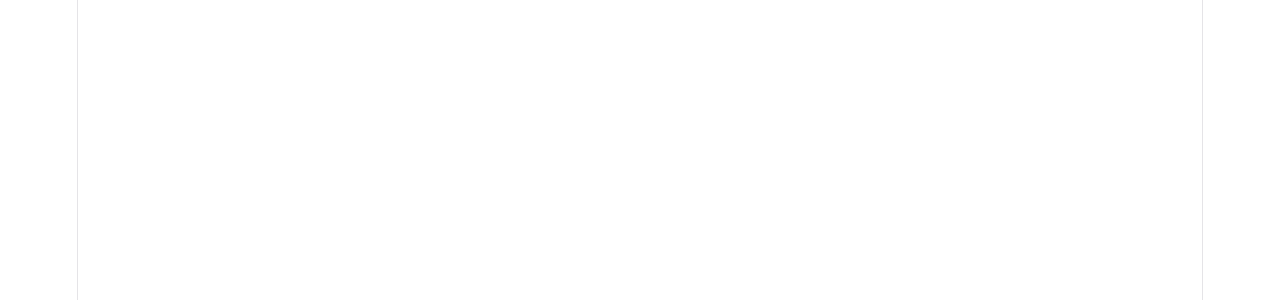
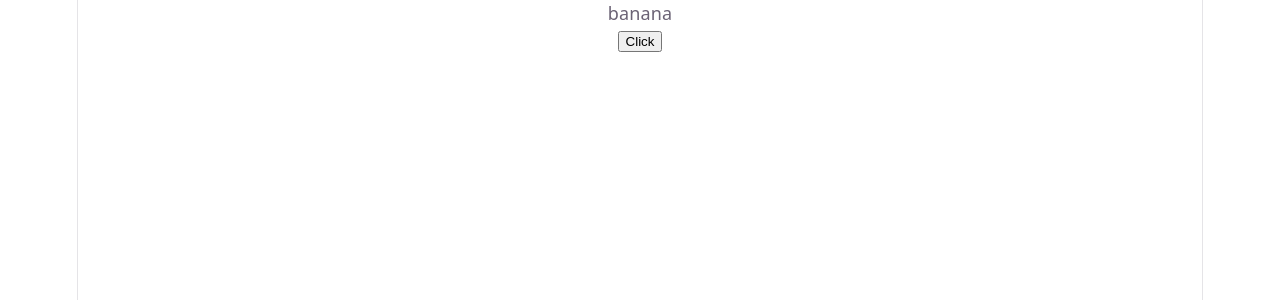
Before and after one commit to rohit-chauhan007/React-JS, a React (Vite) app in the folder ArrayStates/: page / in a window 1280 px wide. Shown: the top 300 px of the page. Built offline with nearby package versions, Linux system fonts and the light colour scheme.

Commit message:
Array pass In state

```diff
--- a/ArrayStates/src/App.jsx
+++ b/ArrayStates/src/App.jsx
@@ -1,19 +1,31 @@
-import { useState } from 'react'
+import { use, useState } from 'react'
 
 import './App.css'
 
 function App() {
  const [arr,setArray] = useState(["banana"])
 
- const CallArr = () => {
-    setArray(...arr,"apple");
+ const Arr = () => {
+  setArray((prevArr)=>{
+    return [...prevArr,"apple"];
+  })
+  console.log(arr);
+
  }
-
-  return (
+ function ArrVal(){
+  return(
     <>
-
+    <p>{arr}</p>
     </>
   )
 }
 
+  return (
+    <div>
+     <ArrVal />
+      <button onClick={Arr}>Click</button>
+    </div>
+  )
+}
+
 export default App
```
